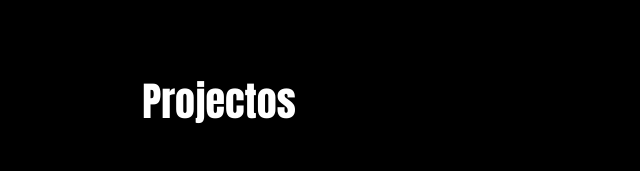
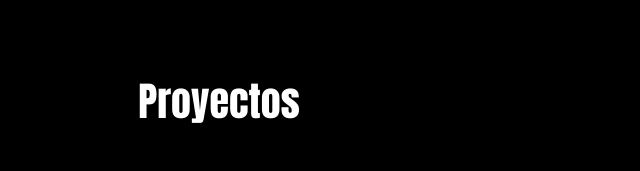
Before and after one commit to DavidVacis/my_porfolio, a website: page index.html in a window 1280 px wide. Shown: the part 1510-1681 px from the top of the page, 421-1061 px from the left. Drawn offline with nearby package versions, Linux system fonts and the light colour scheme.

Commit message:
Update index.html

```diff
--- a/index.html
+++ b/index.html
@@ -83,7 +83,7 @@
     <!-- Proyectos Section -->
     <section class="proyectos" id="proyectos">
         <div class="proyectos-container">
-            <h2>Projectos</h2>
+            <h2>Proyectos</h2>
             <div class="cards">
                 <div class="card">
                     <img src="./img/bustoski.JPG" alt="Proyecto 1">
```
